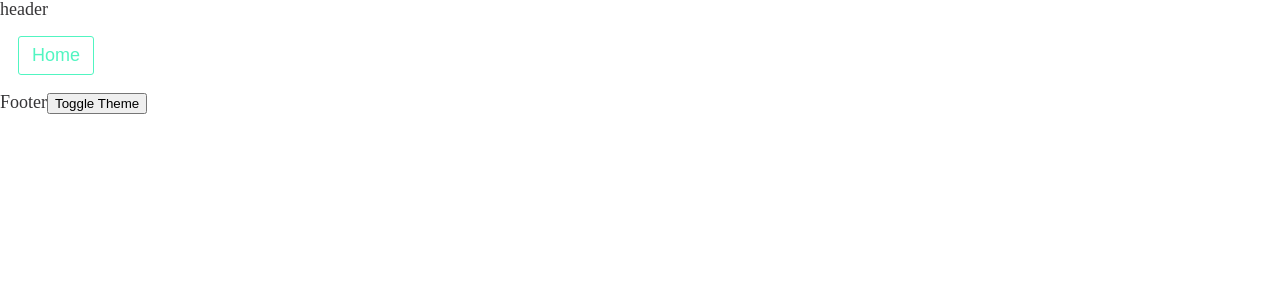
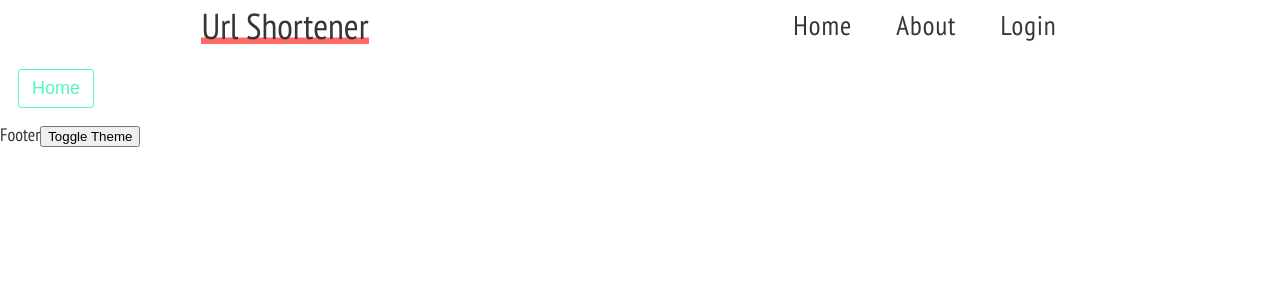
Before and after one commit to Loeka1234/typescript-url-shortener-frontend, a React (Create React App) app: page / in a window 1280 px wide. Shown: the top 300 px of the page. Built offline with nearby package versions, Linux system fonts and the light colour scheme.

Commit message:
Working header

```diff
--- a/public/index.html
+++ b/public/index.html
@@ -25,6 +25,7 @@
       Learn how to configure a non-root public URL by running `npm run build`.
     -->
     <title>React App</title>
+    <link href="https://fonts.googleapis.com/css2?family=PT+Sans+Narrow:wght@400;700&display=swap" rel="stylesheet">
   </head>
   <body>
     <noscript>You need to enable JavaScript to run this app.</noscript>
--- a/src/components/Header.tsx
+++ b/src/components/Header.tsx
@@ -1,7 +1,55 @@
-import React from 'react';
+import React from "react";
+import { Link } from "react-router-dom";
+import styled, { css } from "styled-components";
+
+const SHeader = styled.header`
+    ${({theme: { primaryColor, secondaryColor }}) => css`
+        width: 100%;
+        margin: 0;
+        padding: 0;
+        display: flex;
+        justify-content: space-around;
+        align-items: center;
+        h1 {
+            margin: 0;
+            padding: 0;
+            font-weight: 400;
+            box-shadow: inset 0 -0.18em 0 ${secondaryColor};
+        }
+        ul {
+            margin: 0;
+            padding: 0;
+        }
+        li {
+            display: inline-block;
+            padding: .2rem;
+            margin: 1rem 2rem;
+            font-size: 1.5em;
+            letter-spacing: .1rem;
+        }
+        li:hover {
+            box-shadow: inset 0 -0.13em 0 ${primaryColor};
+            cursor: pointer;
+            transition: all .2s ease-in-out;
+        }
+
+        @media only screen and (max-width: 500px) {
+            flex-direction: column;
+        }
+    `}
+`;
 
 const Header: React.FC = () => {
-    return ( <div>header</div> );
-}
+    return (
+        <SHeader>
+            <h1>Url Shortener</h1>
+            <ul>
+                <li><Link to="/">Home</Link></li>
+                <li><Link to="/about">About</Link></li>
+                <li><Link to="/login">Login</Link></li>
+            </ul>
+        </SHeader>
+    );
+};
 
 export default Header;
--- a/src/general.css
+++ b/src/general.css
@@ -20,3 +20,7 @@ body {
     font-weight: 400;
     line-height: 1;
 }
+
+a {
+    text-decoration: none;
+}
--- a/src/styledComponents/utils/GlobalStyles.ts
+++ b/src/styledComponents/utils/GlobalStyles.ts
@@ -6,6 +6,10 @@ export const GlobalStyles = createGlobalStyle<{
     body {
         background: ${({ theme }) => theme.body};
         color: ${({ theme }) => theme.text};
+        font-family: 'PT Sans Narrow', sans-serif;
         transition: all 0.50s ease-in-out;
     }
+    a {
+        color: ${({ theme }) => theme.text}
+    }
 `;
--- a/src/styledComponents/utils/Theme.ts
+++ b/src/styledComponents/utils/Theme.ts
@@ -1,18 +1,17 @@
 const defaultTheme = {
-    primaryColor:  "#51f5c1"
+    primaryColor:  "#51f5c1",
+    secondaryColor: "#ff6969"
 }
 
 export const lightTheme = {
     ...defaultTheme,
     body: "#FFF",
     text: "#363537",
-    toggleBorder: "#FFF",
     background: "#363537",
 };
 export const darkTheme = {
     ...defaultTheme,
     body: "#363537",
     text: "#FAFAFA",
-    toggleBorder: "#6B8096",
     background: "#999",
 };
```
